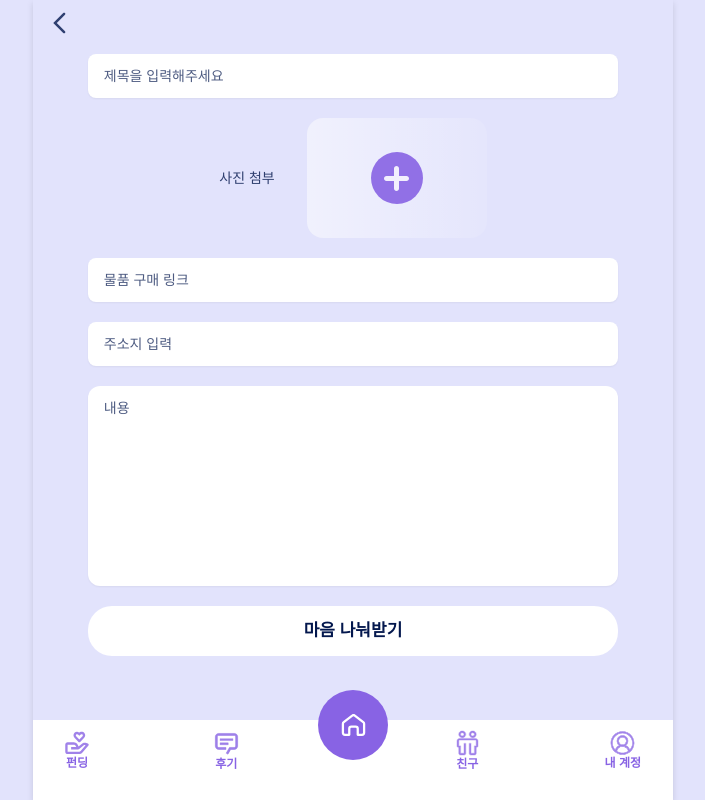
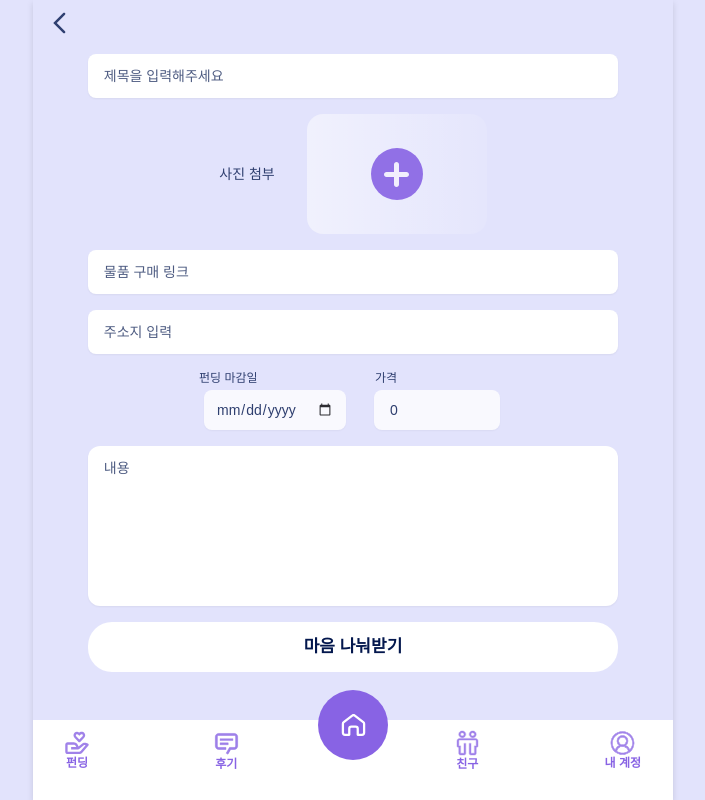
Before and after one commit to 2025-Advanced-Capstone-Chaeum/FE, a Next.js app: page /funding/write in a window 1280 px wide. Shown: the whole page, without its empty margins (287-992 px from the left). Built offline with nearby package versions, Linux system fonts and the light colour scheme; a web font is replaced by a local one.

Commit message:
feat: 펀딩 등록 api 추가

```diff
--- a/package.json
+++ b/package.json
@@ -14,6 +14,8 @@
     "@radix-ui/react-radio-group": "^1.2.4",
     "@radix-ui/react-slot": "^1.1.2",
     "@tanstack/react-query": "^5.67.3",
+    "axios": "^1.9.0",
+    "browser-image-compression": "^2.0.2",
     "class-variance-authority": "^0.7.1",
     "clsx": "^2.1.1",
     "date-fns": "^4.1.0",
--- a/src/app/(donation)/donation/reward/notify/page.tsx
+++ b/src/app/(donation)/donation/reward/notify/page.tsx
@@ -5,7 +5,7 @@ import Image from "next/image";
 import { useRouter } from "next/navigation";
 import { rewardList } from "@/lib/donationReward";
 import ConfirmButton from "@/components/ConfirmButton";
-import useToast from "@/hook/useToast";
+import useToast from "@/hooks/useToast";
 
 export default function NotifyPage() {
   const [showBomb, setShowBomb] = useState(true); // 1초 후 숨길 상태
--- a/src/app/(funding)/funding/write/page.tsx
+++ b/src/app/(funding)/funding/write/page.tsx
@@ -6,26 +6,23 @@ import RegisterConfirmModal from "@/components/funding/RegisterConfirmModal";
 import { Button } from "@/components/ui/button";
 import { Input } from "@/components/ui/input";
 import { Textarea } from "@/components/ui/textarea";
+import { useFunding } from "@/hooks/useCreateFunding";
+import { FundingData } from "@/lib/api/funding";
 import React, { useState } from "react";
 
 const FundingWritePage = () => {
-  const [formData, setFormData] = useState<{
-    title: string;
-    imageUrl: string;
-    purchaseLink: string;
-    address: string;
-    content: string;
-    isRegister: boolean;
-  }>({
+  const [formData, setFormData] = useState<FundingData>({
     title: "",
-    imageUrl: "",
-    purchaseLink: "",
+    content: "",
+    fundingImage: "https://bucket.s3.ap-northeast-2.amazonaw.com/funding/764c13ef-7301-22f2-a1d4-e7c8cw4.png",
+    itemLink: "",
     address: "",
-    content: "",
-    isRegister: false,
+    goalAmount: 0,
+    endDate: new Date().toISOString(),
   });
+  const { createFundingMutation } = useFunding();
+  const [isRegister, setIsRegister] = useState(false);
 
-  const [isRegister, setIsRegister] = useState(false);
 
   const handleFormChange = (
     e: React.ChangeEvent<HTMLInputElement | HTMLTextAreaElement>
@@ -33,23 +30,36 @@ const FundingWritePage = () => {
     const { name, value } = e.target;
     setFormData((prevData) => ({
       ...prevData,
-      [name]: value,
+      [name]: name === "goalAmount" ? parseInt(value, 10) : value,
     }));
   };
 
   const handleSubmit = () => {
     if (
       !formData.title ||
-      !formData.imageUrl ||
-      !formData.purchaseLink ||
+      !formData.fundingImage ||
+      !formData.itemLink ||
       !formData.address ||
-      !formData.content
+      !formData.content ||
+      formData.goalAmount <= 0 ||
+      !formData.endDate
     ) {
       alert("모든 입력칸을 채워주세요!");
       return;
     }
-
-    setIsRegister(true);
+    createFundingMutation.mutate(formData, {
+      onSuccess: () => {
+        try {
+          setIsRegister(true);
+        } catch (error) {
+          console.error('펀딩 생성 데이터 갱신 중 오류 발생:', error);
+        }
+      },
+      onError: (error) => {
+        console.log(formData)
+        console.error('펀딩 생성 중 오류 발생:', error);
+      },
+    })
   };
 
   const handleCloseModal = () => {
@@ -60,18 +70,19 @@ const FundingWritePage = () => {
   const resetForm = () => {
     setFormData({
       title: "",
-      imageUrl: "",
-      purchaseLink: "",
+      content: "",
+      fundingImage: "",
+      itemLink: "",
       address: "",
-      content: "",
-      isRegister: false,
+      goalAmount: 0,
+      endDate: "",
     });
   };
 
   return (
     <div className="h-screen">
       <BackButton />
-      <div className="flex flex-col p-2 justify-center items-center gap-5 py-4">
+      <div className="flex flex-col w-full px-2 justify-center items-center gap-4 py-4">
         <Input
           type="text"
           size="lg"
@@ -82,7 +93,7 @@ const FundingWritePage = () => {
         />
         <ImageUpload
           setImageUrl={(url: string) =>
-            setFormData((prev) => ({ ...prev, imageUrl: url }))
+            setFormData((prev) => ({ ...prev, fundingImage: url }))
           }
           text="사진 첨부"
         />
@@ -90,8 +101,8 @@ const FundingWritePage = () => {
           type="text"
           size="sm"
           placeholder="물품 구매 링크"
-          name="purchaseLink"
-          value={formData.purchaseLink}
+          name="itemLink"
+          value={formData.itemLink}
           onChange={handleFormChange}
         />
         <Input
@@ -102,9 +113,38 @@ const FundingWritePage = () => {
           value={formData.address}
           onChange={handleFormChange}
         />
+        <div className="flex justify-center items-center gap-2 text-xs text-secondary opacity-80">
+          <div className="flex flex-col gap-1 w-40">
+            <span className="flex px-1">펀딩 마감일</span>
+            <div className="flex justify-center items-center">
+            <Input
+              type="date"
+              id="endDate"
+              name="endDate"
+              value={formData.endDate}
+              onChange={handleFormChange}
+              className="h-10"
+            />
+            </div>
+          </div>
+          <div className="flex flex-col gap-1 w-37">
+            <span className="flex px-3">가격</span>
+            <div className="flex justify-center items-center">
+            <Input
+              type="number"
+              size="sm"
+              placeholder="가격"
+              name="goalAmount"
+              value={formData.goalAmount}
+              onChange={handleFormChange}
+              className="h-10"
+            />
+            </div>
+          </div>
+        </div>
         <Textarea
           placeholder="내용"
-          className="bg-white rounded-xl text-sm w-[85%] h-50 border-none"
+          className="bg-white rounded-xl text-sm w-[85%] h-40 border-none"
           name="content"
           value={formData.content}
           onChange={handleFormChange}
--- a/src/app/layout.tsx
+++ b/src/app/layout.tsx
@@ -3,18 +3,22 @@ import "./globals.css";
 import NavigationBarWrapper from "@/components/NavigationBarWrapper";
 import "react-toastify/dist/ReactToastify.css";
 import { ToastContainer } from "react-toastify";
+import Providers from "@/components/Providers";
 
 export default function RootLayout({
   children,
 }: {
   children: React.ReactNode;
 }) {
+
   return (
     <html lang="ko">
       <body>
+        <Providers>
           {children}
           <ToastContainer position="top-right" autoClose={3000} />
           <NavigationBarWrapper />
+        </Providers>
       </body>
     </html>
   );
--- /dev/null
+++ b/src/components/Providers.tsx
@@ -0,0 +1,20 @@
+'use client';
+
+import { QueryClient, QueryClientProvider } from "@tanstack/react-query";
+import { useState } from "react";
+
+interface Props {
+  children: React.ReactNode;
+}
+
+const Providers: React.FC<Props> = ({ children }) => {
+  const [queryClient] = useState(() => new QueryClient());
+
+  return (
+    <QueryClientProvider client={queryClient}>
+      {children}
+    </QueryClientProvider>
+  );
+};
+
+export default Providers;
--- /dev/null
+++ b/src/hooks/useCreateFunding.tsx
@@ -0,0 +1,26 @@
+import { createFunding, FundingData } from "@/lib/api/funding";
+import { useMutation } from "@tanstack/react-query";
+
+export const useFunding = () => {
+    // const queryClient = useQueryClient();
+
+    // const fundingQuery = useQuery({
+    //   queryKey: ['fundings'],
+    // //   queryFn: fetchFundings, // 펀딩 목록을 가져오는 함수
+    // });
+
+    const createFundingMutation = useMutation({
+      mutationFn: (fundingData: FundingData) => createFunding(fundingData),
+      onSuccess: (data: FundingData) => {
+        console.log("펀딩 생성 성공:", data);
+        // queryClient.invalidateQueries({ queryKey: ["fundings"] });
+      },
+      onError: (error: Error) => {
+        console.error("펀딩 생성 실패:", error);
+      },
+    });
+    return {
+        // fundingQuery,
+        createFundingMutation,
+      };
+    };
--- /dev/null
+++ b/src/lib/api/axios.ts
@@ -0,0 +1,8 @@
+import axios from "axios";
+
+const axiosInstance = axios.create({
+  baseURL: "https://api.chaeum.site",
+  withCredentials: true, // <- HttpOnly 쿠키 전송
+});
+
+export default axiosInstance;
--- /dev/null
+++ b/src/lib/api/funding.ts
@@ -0,0 +1,22 @@
+import axiosInstance from "./axios";
+
+export interface FundingData {
+  title: string;
+  content: string;
+  fundingImage: string;
+  itemLink: string;
+  address: string;
+  goalAmount: number;
+  endDate: string;
+}
+
+export const createFunding = async (
+  fundingData: FundingData
+): Promise<FundingData> => {
+  const response = await axiosInstance.post("/api/v1/funding", fundingData, {
+    headers: {
+      Authorization: `Bearer &{eyJhbGciOiJIUzUxMiJ9.eyJjYXRlZ29yeSI6ImFjY2VzcyIsImVtYWlsIjoicXdlcmU0NTg1QG5hdmVyLmNvbSIsInJvbGUiOiJET05PUiIsImlhdCI6MTc0NjI2MTg4MSwiZXhwIjoxNzQ2MjY1NDgxfQ.wqaVTeT9jomptUjKf-mQXL2wvt9sMk7k60D6mChg3w_-SAmH8mtCma1TkGzhqp0YNrkeh22_fD_VCmmpnwL0SA}`,
+    },
+  });
+  return response.data;
+};
--- /dev/null
+++ b/src/lib/queryClient.ts
@@ -0,0 +1,3 @@
+import { QueryClient } from '@tanstack/react-query';
+
+export const queryClient = new QueryClient();
```
Also changed, not shown: src/components/funding/ImageUpload.tsx (+24 -5 lines), src/hooks/useToast.tsx (renamed from src/hook/useToast.tsx), 1 other file (tests, documents, lock files or other folders). Lines whose indentation alone changed are shown as unchanged.
